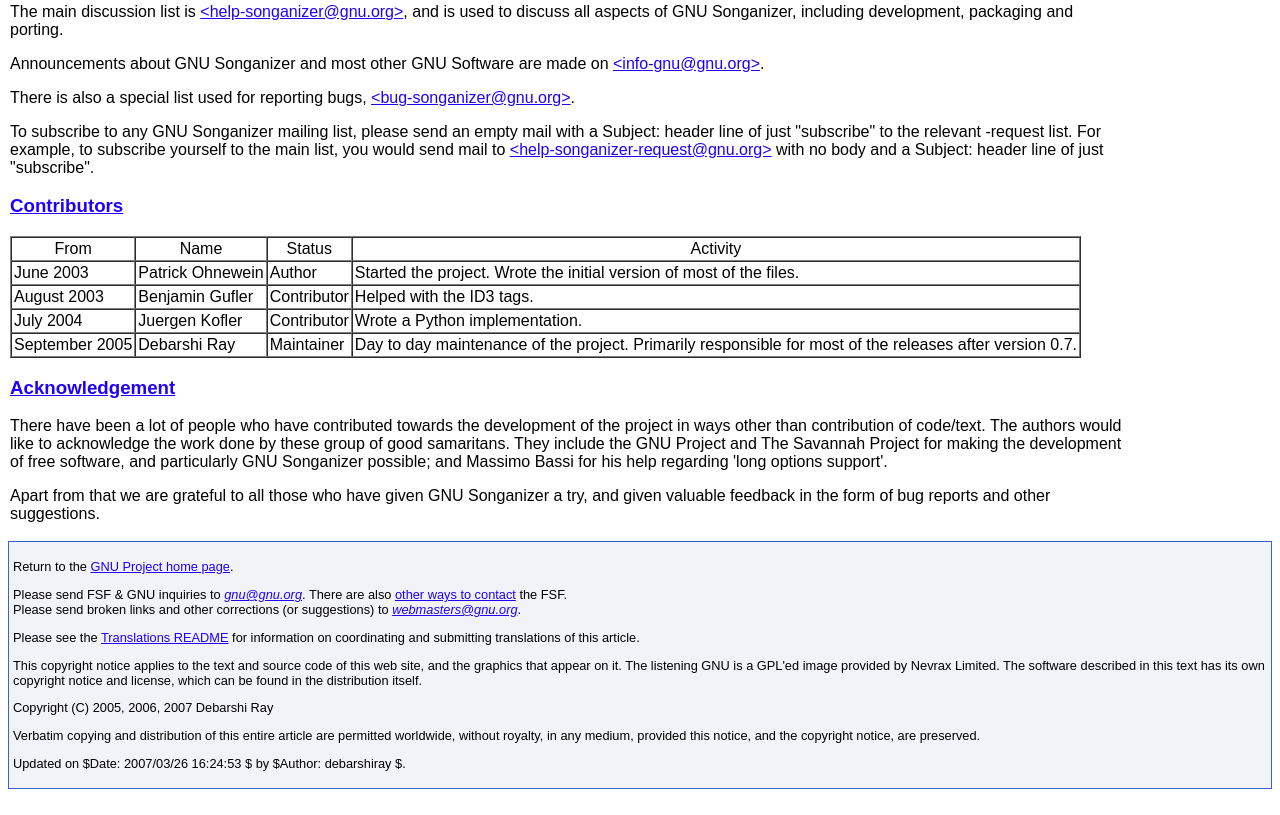
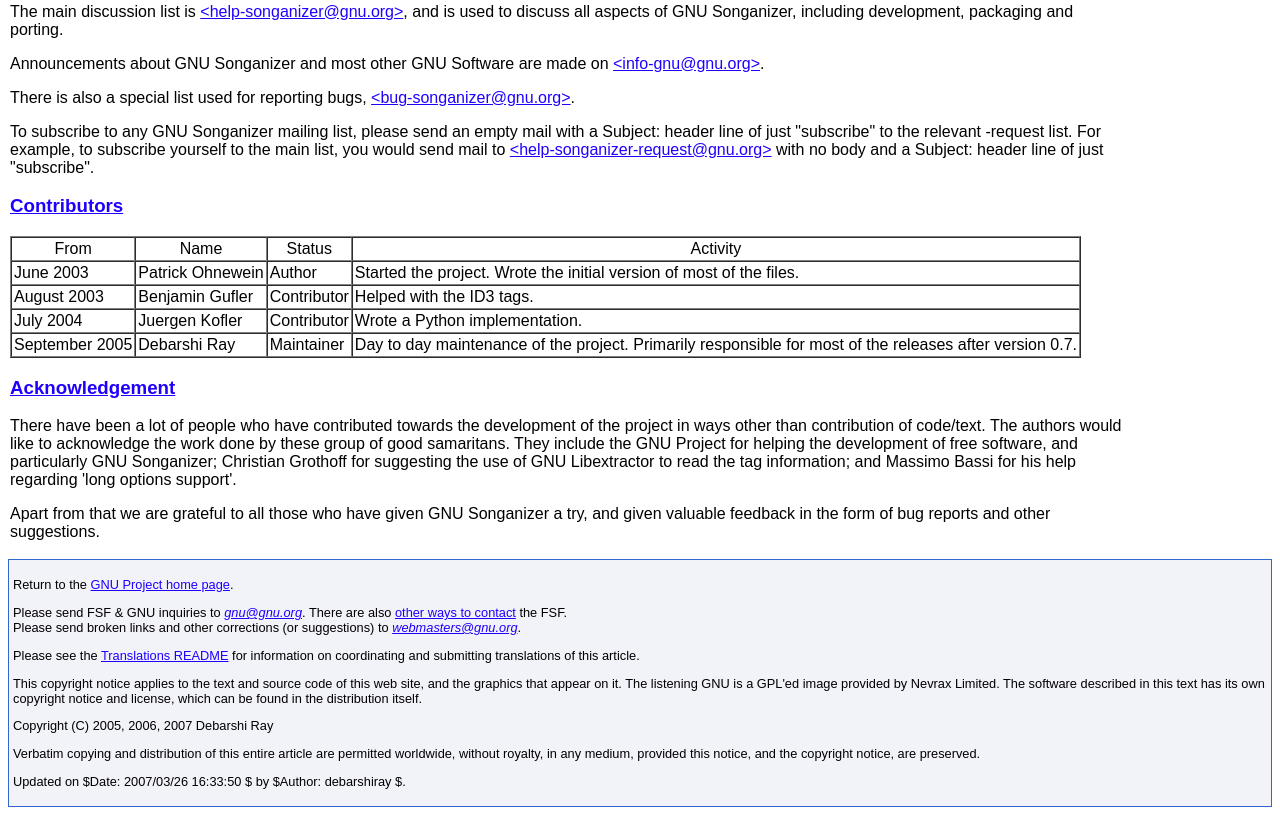
Before and after one commit to gnu-mirror-unofficial/songanizer, a plain HTML site: page songanizer.html in a window 1280 px wide. Shown: the part 839-1654 px from the top of the page. Drawn offline with Linux system fonts and the light colour scheme.

Commit message:
Introduced Christian Grothoff in the acknowledgements.
 Modified Files:
 	songanizer.html

```diff
--- a/songanizer.html
+++ b/songanizer.html
@@ -136,12 +136,14 @@
 There have been a lot of people who have contributed towards the development of
 the project in ways other than contribution of code/text. The authors would
 like to acknowledge the work done by these group of good samaritans. They
-include the GNU Project and The Savannah Project for making the development of
-free software, and particularly GNU Songanizer possible; and Massimo Bassi for
-his help regarding 'long options support'.
+include the GNU Project for helping the development of free software, and
+particularly GNU Songanizer; Christian Grothoff for suggesting the use of GNU
+Libextractor to read the tag information; and Massimo Bassi for his help
+regarding 'long options support'.
 </p><p>
 Apart from that we are grateful to all those who have given GNU Songanizer a
-try, and given valuable feedback in the form of bug reports and other suggestions.
+try, and given valuable feedback in the form of bug reports and other
+suggestions.
 </p>
 
 </td>
@@ -251,7 +253,7 @@ notice, and the copyright notice, are preserved.
 </p>
 
 <p>
-Updated on $Date: 2007/03/26 16:24:53 $ by $Author: debarshiray $.
+Updated on $Date: 2007/03/26 16:33:50 $ by $Author: debarshiray $.
 </p>
 
 </div>
```
